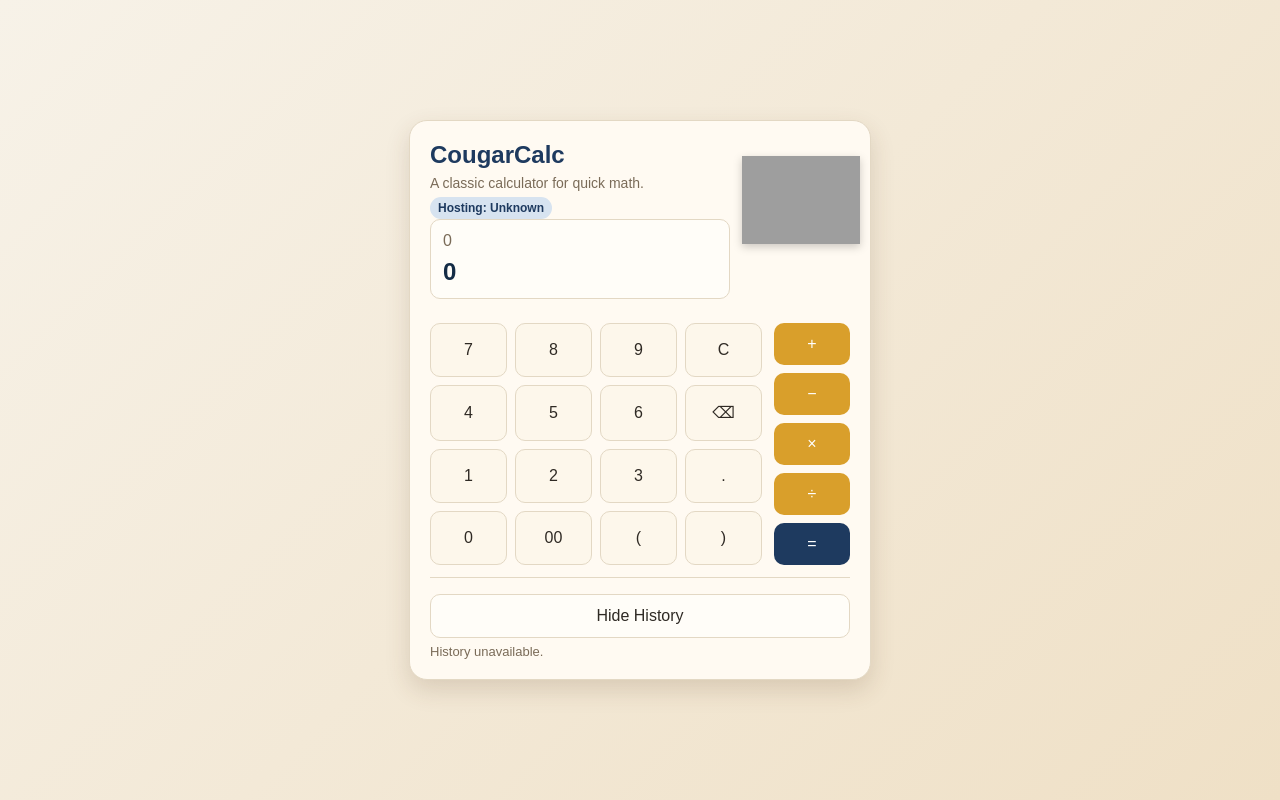
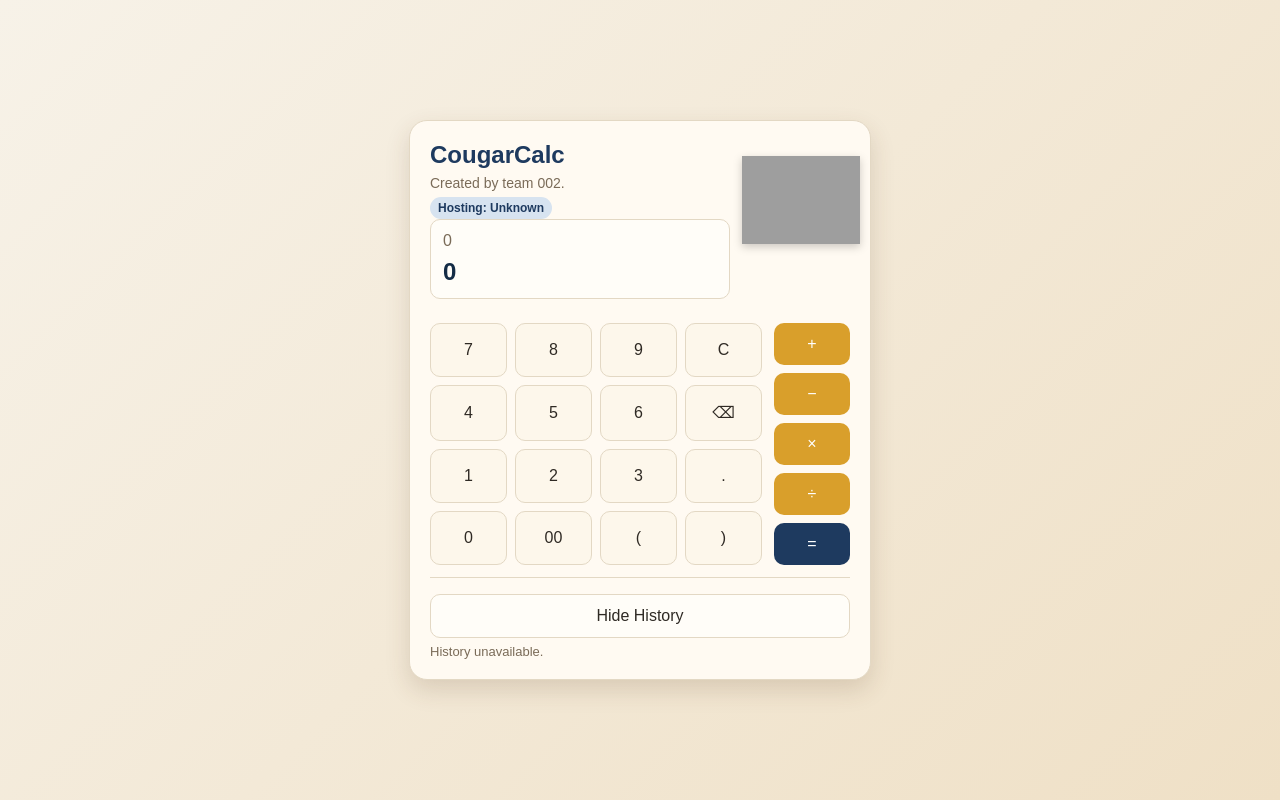
Before and after one commit to byumerrill/is404-cougarcalc, a website: page public/index.html in a window 1280 px wide. Drawn offline with Linux system fonts and the light colour scheme; no server answers; grey boxes are pictures that could not be loaded.

Commit message:
Add team identity to CougarCalc subtitle

```diff
--- a/public/index.html
+++ b/public/index.html
@@ -207,7 +207,7 @@
       <div class="header">
         <div class="header-text">
           <h1>CougarCalc</h1>
-          <p class="subtitle">A classic calculator for quick math.</p>
+          <p class="subtitle">Created by team 002.</p>
           <div id="environmentBadge" class="environment-badge">Checking environment…</div>
           <div class="display">
             <div id="formula" class="formula">0</div>
```
